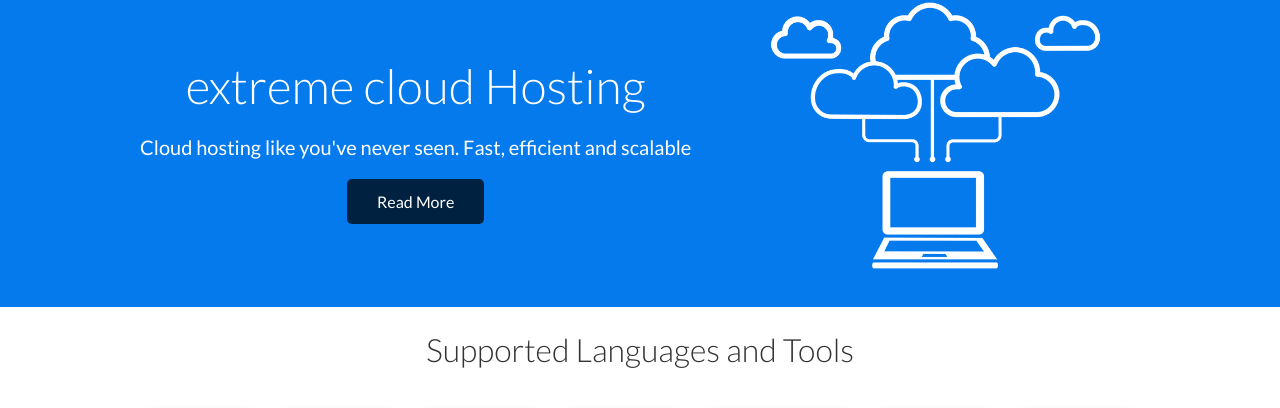
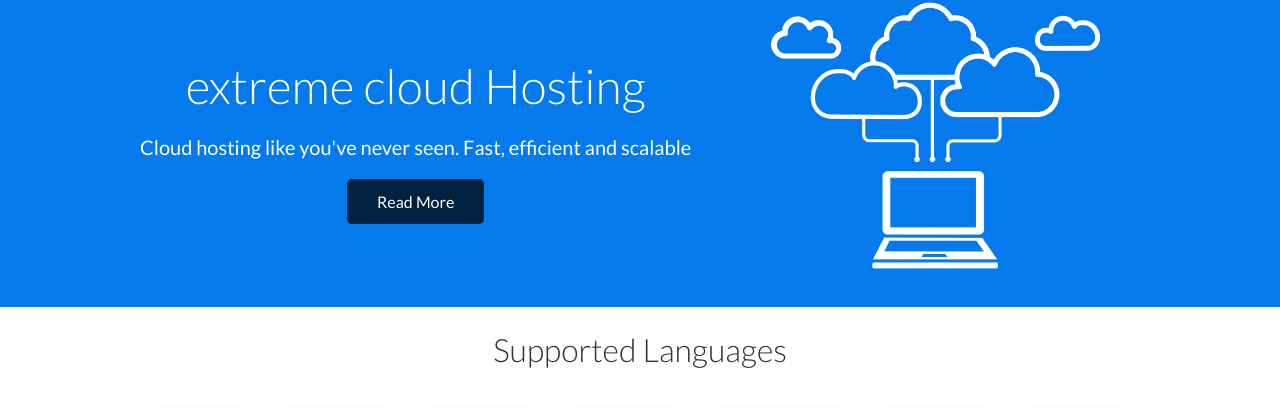
Before and after one commit to Sachintha-Samarathunga/Loruki-webpage, a plain HTML site: page Index.html in a window 1280 px wide. Shown: the part 1187-1595 px from the top of the page. Drawn offline with Linux system fonts and the light colour scheme.

Commit message:
Update index.html
hello

Co-Authored-By: kashyapa01 <143964597+kashyapa01@users.noreply.github.com>
Co-Authored-By: Thripple-K <143961874+Thripple-K@users.noreply.github.com>

```diff
--- a/Index.html
+++ b/Index.html
@@ -120,7 +120,7 @@
 
     <section class="languages">
         <h2 class="md text-center my-2">
-            Supported Languages and Tools
+            Supported Languages
         </h2>
         <div class="container flex">
             <div class="card">
```
